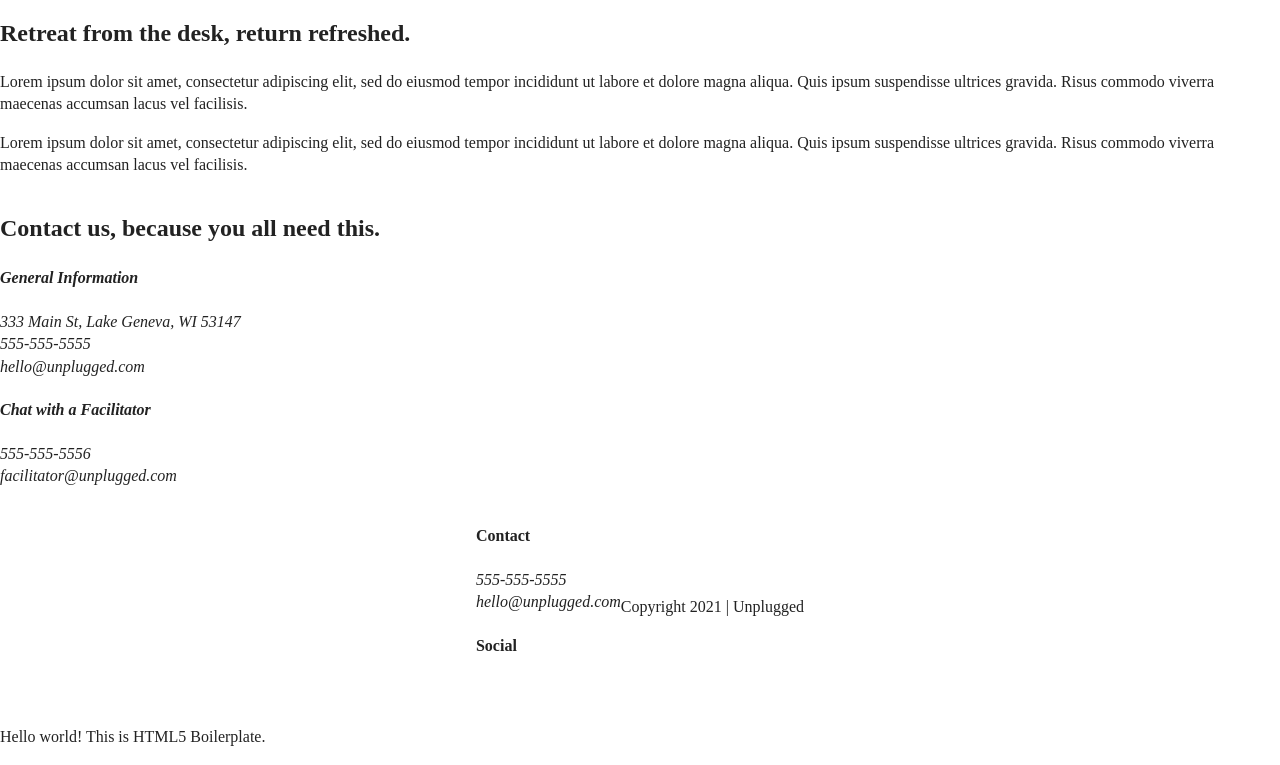
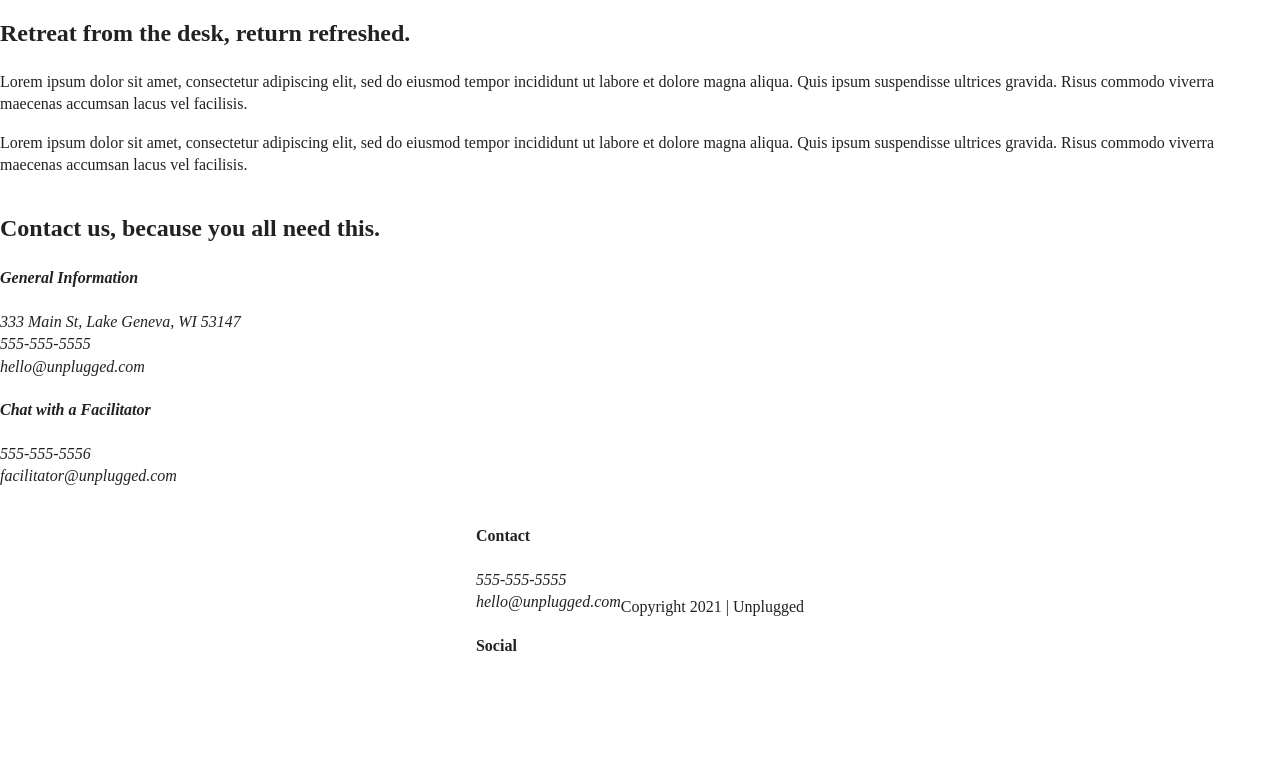
Before and after one commit to hsmanski/unplugged-retreat-site, a website: page about/index.html in a window 1280 px wide. Shown: the part 57-822 px from the top of the page. After the commit the page ends 800 px from the top, so only its background shows below. Drawn offline with Linux system fonts and the light colour scheme.

Commit message:
Updated Html removed boiler plate text

```diff
--- a/about/index.html
+++ b/about/index.html
@@ -138,8 +138,7 @@
       </div>
     </footer>
 
-    <!-- Add your site or application content here -->
-    <p>Hello world! This is HTML5 Boilerplate.</p>
+    <!-- JS Links -->
     <script src="../js/vendor/modernizr-3.11.2.min.js"></script>
     <script src="../js/plugins.js"></script>
     <script src="../js/main.js"></script>
```
Also changed, not shown: faq/index.html (+1 -2 lines).
